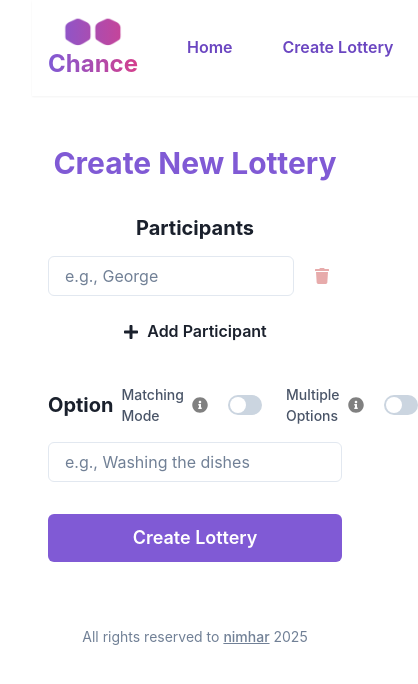
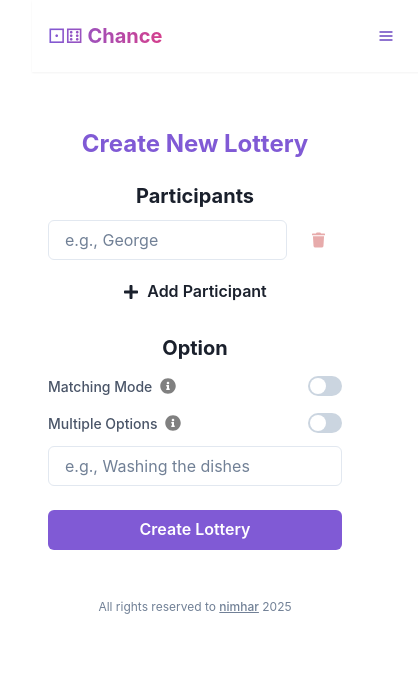
Before and after one commit to nimhar/chance, a React (Vite) app: page /chance/create in a window 390 px wide. Shown: the top 684 px of the page, 418 px wide, since content can reach past the window. Built offline with nearby package versions, Linux system fonts and the light colour scheme.

Commit message:
UI improvements: Enhanced mobile responsiveness and updated dice logo with numbers

```diff
--- a/src/components/Header.tsx
+++ b/src/components/Header.tsx
@@ -1,22 +1,28 @@
-import { Box, Container, Heading, HStack, Button } from '@chakra-ui/react'
+import { Box, Container, Heading, HStack, Button, Show, IconButton, Menu, MenuButton, MenuList, MenuItem, useBreakpointValue } from '@chakra-ui/react'
 import { useNavigate } from 'react-router-dom'
+import { HamburgerIcon } from '@chakra-ui/icons'
 
 const Header = () => {
   const navigate = useNavigate()
+  const isMobile = useBreakpointValue({ base: true, md: false })
 
   return (
     <Box bg="white" boxShadow="sm" position="fixed" width="100%" top={0} zIndex={10}>
-      <Container maxW="800px" py={4}>
-        <HStack spacing={8} justify="flex-start" align="center">
+      <Container maxW={{ base: "100%", md: "800px" }} py={4} px={{ base: 4, md: 8 }}>
+        <HStack spacing={8} justify="space-between" align="center">
           <Heading
-            size="lg"
+            size={{ base: "md", md: "lg" }}
             bgGradient="linear(to-r, purple.500, pink.500)"
             bgClip="text"
             cursor="pointer"
             onClick={() => navigate('/')}
+            whiteSpace="nowrap"
           >
-            🎲🎲 Chance
+            ⚀⚅ Chance
           </Heading>
+
+          {/* Desktop Navigation */}
+          <Show above="md">
             <HStack spacing={4}>
               <Button
                 variant="ghost"
@@ -33,6 +39,28 @@ const Header = () => {
                 Create Lottery
               </Button>
             </HStack>
+          </Show>
+
+          {/* Mobile Navigation */}
+          <Show below="md">
+            <Menu>
+              <MenuButton
+                as={IconButton}
+                aria-label="Options"
+                icon={<HamburgerIcon />}
+                variant="ghost"
+                colorScheme="purple"
+              />
+              <MenuList>
+                <MenuItem onClick={() => navigate('/')}>
+                  Home
+                </MenuItem>
+                <MenuItem onClick={() => navigate('/create')}>
+                  Create Lottery
+                </MenuItem>
+              </MenuList>
+            </Menu>
+          </Show>
         </HStack>
       </Container>
     </Box>
--- a/src/pages/CreateLottery.tsx
+++ b/src/pages/CreateLottery.tsx
@@ -174,17 +174,24 @@ const CreateLottery = () => {
 
   return (
     <Box pt="80px">
-      <Container maxW="800px" py={8}>
-        <VStack spacing={8} align="stretch">
-          <Heading textAlign="center" color="purple.500">Create New Lottery</Heading>
+      <Container maxW={{ base: "100%", md: "800px" }} py={{ base: 4, md: 8 }} px={{ base: 4, md: 8 }}>
+        <VStack spacing={{ base: 6, md: 8 }} align="stretch">
+          <Heading
+            textAlign="center"
+            color="purple.500"
+            size={{ base: "lg", md: "xl" }}
+          >
+            Create New Lottery
+          </Heading>
 
           <Box>
-            <Heading size="md" mb={4}>Participants</Heading>
-            <VStack spacing={4} align="stretch">
+            <Heading size={{ base: "md", md: "lg" }} mb={{ base: 3, md: 4 }}>Participants</Heading>
+            <VStack spacing={{ base: 3, md: 4 }} align="stretch">
               {participants.map((participant, index) => (
                 <HStack key={participant.id}>
                   <FormControl isRequired>
                     <Input
+                      size={{ base: "md", md: "lg" }}
                       placeholder={index === 0 ? "e.g., George" : "Enter participant name"}
                       value={participant.name}
                       onChange={(e) => updateParticipant(participant.id, e.target.value)}
@@ -197,25 +204,38 @@ const CreateLottery = () => {
                     variant="ghost"
                     isDisabled={participants.length === 1}
                     onClick={() => removeParticipant(participant.id)}
+                    size={{ base: "md", md: "lg" }}
                   />
                 </HStack>
               ))}
-              <Button leftIcon={<FaPlus />} onClick={addParticipant} variant="ghost">
+              <Button
+                leftIcon={<FaPlus />}
+                onClick={addParticipant}
+                variant="ghost"
+                size={{ base: "md", md: "lg" }}
+                w={{ base: "full", md: "auto" }}
+              >
                 Add Participant
               </Button>
             </VStack>
           </Box>
 
           <Box>
-            <HStack justify="space-between" mb={4}>
+            <HStack
+              justify="space-between"
+              mb={{ base: 3, md: 4 }}
+              flexDir={{ base: "column", md: "row" }}
+              spacing={{ base: 4, md: 6 }}
+              align={{ base: "stretch", md: "center" }}
+            >
               {!isMatchingMode && (
-                <Heading size="md">Option{isMultiTask ? 's' : ''}</Heading>
+                <Heading size={{ base: "md", md: "lg" }}>Option{isMultiTask ? 's' : ''}</Heading>
               )}
-              <HStack spacing={6} ml="auto">
-                <HStack>
+              <VStack spacing={4} w={{ base: "full", md: "auto" }}>
+                <HStack w="full" justify="space-between">
                   <FormLabel htmlFor="matching-mode" mb="0">
                     <HStack spacing={2}>
-                      <Text fontSize="sm" color="gray.600">Matching Mode</Text>
+                      <Text fontSize={{ base: "sm", md: "md" }} color="gray.600">Matching Mode</Text>
                       <Tooltip
                         label="Each participant will be randomly paired with another participant (no self-matching allowed)."
                         placement="top"
@@ -232,13 +252,14 @@ const CreateLottery = () => {
                     colorScheme="purple"
                     isChecked={isMatchingMode}
                     onChange={handleMatchingModeToggle}
+                    size={{ base: "md", md: "lg" }}
                   />
                 </HStack>
                 {!isMatchingMode && (
-                  <HStack>
+                  <HStack w="full" justify="space-between">
                     <FormLabel htmlFor="multi-task" mb="0">
                       <HStack spacing={2}>
-                        <Text fontSize="sm" color="gray.600">Multiple Options</Text>
+                        <Text fontSize={{ base: "sm", md: "md" }} color="gray.600">Multiple Options</Text>
                         <Tooltip
                           label="In multiple options mode, each participant will be assigned exactly one option. Options will automatically match the number of participants."
                           placement="top"
@@ -256,16 +277,18 @@ const CreateLottery = () => {
                       isChecked={isMultiTask}
                       onChange={handleMultiTaskToggle}
                       isDisabled={isMatchingMode}
+                      size={{ base: "md", md: "lg" }}
                     />
                   </HStack>
                 )}
-              </HStack>
+              </VStack>
             </HStack>
             {!isMatchingMode && (
-              <VStack spacing={4} align="stretch">
+              <VStack spacing={{ base: 3, md: 4 }} align="stretch">
                 {tasks.map((task, index) => (
                   <FormControl key={task.id} isRequired>
                     <Input
+                      size={{ base: "md", md: "lg" }}
                       placeholder={index === 0 ? "e.g., Washing the dishes" : "Enter option here"}
                       value={task.description}
                       onChange={(e) => updateTask(task.id, e.target.value)}
@@ -278,14 +301,20 @@ const CreateLottery = () => {
 
           <Button
             colorScheme="purple"
-            size="lg"
+            size={{ base: "md", md: "lg" }}
             onClick={handleSubmit}
+            w={{ base: "full", md: "auto" }}
+            alignSelf="center"
           >
             Create Lottery
           </Button>
 
-          {/* Add copyright notice */}
-          <Text fontSize="sm" color="gray.500" mt={8}>
+          <Text
+            fontSize={{ base: "xs", md: "sm" }}
+            color="gray.500"
+            mt={{ base: 6, md: 8 }}
+            textAlign="center"
+          >
             All rights reserved to{' '}
             <a
               href="https://github.com/nimhar"
--- a/src/pages/Home.tsx
+++ b/src/pages/Home.tsx
@@ -14,7 +14,7 @@ const Feature = ({ icon, title, description }: FeatureProps) => {
 
   return (
     <VStack
-      p={6}
+      p={{ base: 4, md: 6 }}
       bg={bgColor}
       borderRadius="lg"
       border="1px"
@@ -24,9 +24,9 @@ const Feature = ({ icon, title, description }: FeatureProps) => {
       transition="transform 0.2s"
       _hover={{ transform: 'translateY(-4px)' }}
     >
-      <Icon as={icon} boxSize={10} color="purple.500" />
-      <Heading size="md">{title}</Heading>
-      <Text color="gray.600">{description}</Text>
+      <Icon as={icon} boxSize={{ base: 8, md: 10 }} color="purple.500" />
+      <Heading size={{ base: "sm", md: "md" }}>{title}</Heading>
+      <Text color="gray.600" fontSize={{ base: "sm", md: "md" }}>{description}</Text>
     </VStack>
   )
 }
@@ -34,17 +34,24 @@ const Feature = ({ icon, title, description }: FeatureProps) => {
 const Home = () => {
   return (
     <Box pt="80px">
-      <Container maxW="1200px" py={16}>
-        <VStack spacing={8} align="center" mb={16}>
+      <Container maxW={{ base: "100%", md: "90%", lg: "1200px" }} py={{ base: 8, md: 16 }} px={{ base: 4, md: 8 }}>
+        <VStack spacing={{ base: 6, md: 8 }} align="center" mb={{ base: 12, md: 16 }}>
           <Heading
-            size="2xl"
+            size={{ base: "xl", md: "2xl" }}
             bgGradient="linear(to-r, purple.500, pink.500)"
             bgClip="text"
             textAlign="center"
+            px={2}
           >
-            🎲🎲 Random Assignment Made Fun!
+            ⚀⚅ Random Assignment Made Fun!
           </Heading>
-          <Text fontSize="xl" textAlign="center" maxW="800px" color="gray.600">
+          <Text
+            fontSize={{ base: "md", md: "xl" }}
+            textAlign="center"
+            maxW="800px"
+            color="gray.600"
+            px={2}
+          >
             Welcome to Chance - where we turn the challenge of assigning tasks into an exciting game!
             Whether you're dividing household chores, selecting secret santa pairs, or randomly assigning any tasks,
             we make it fair and fun with our animated lottery wheel.
@@ -52,15 +59,20 @@ const Home = () => {
           <Button
             as={RouterLink}
             to="/create"
-            size="lg"
+            size={{ base: "md", md: "lg" }}
             colorScheme="purple"
             leftIcon={<FaDice />}
+            w={{ base: "full", md: "auto" }}
           >
             Create New Lottery
           </Button>
         </VStack>
 
-        <SimpleGrid columns={{ base: 1, md: 2, lg: 4 }} spacing={8}>
+        <SimpleGrid
+          columns={{ base: 1, md: 2, lg: 4 }}
+          spacing={{ base: 4, md: 8 }}
+          px={{ base: 2, md: 0 }}
+        >
           <Feature
             icon={FaUsers}
             title="Fair Distribution"
```
Lines whose indentation alone changed are shown as unchanged.
